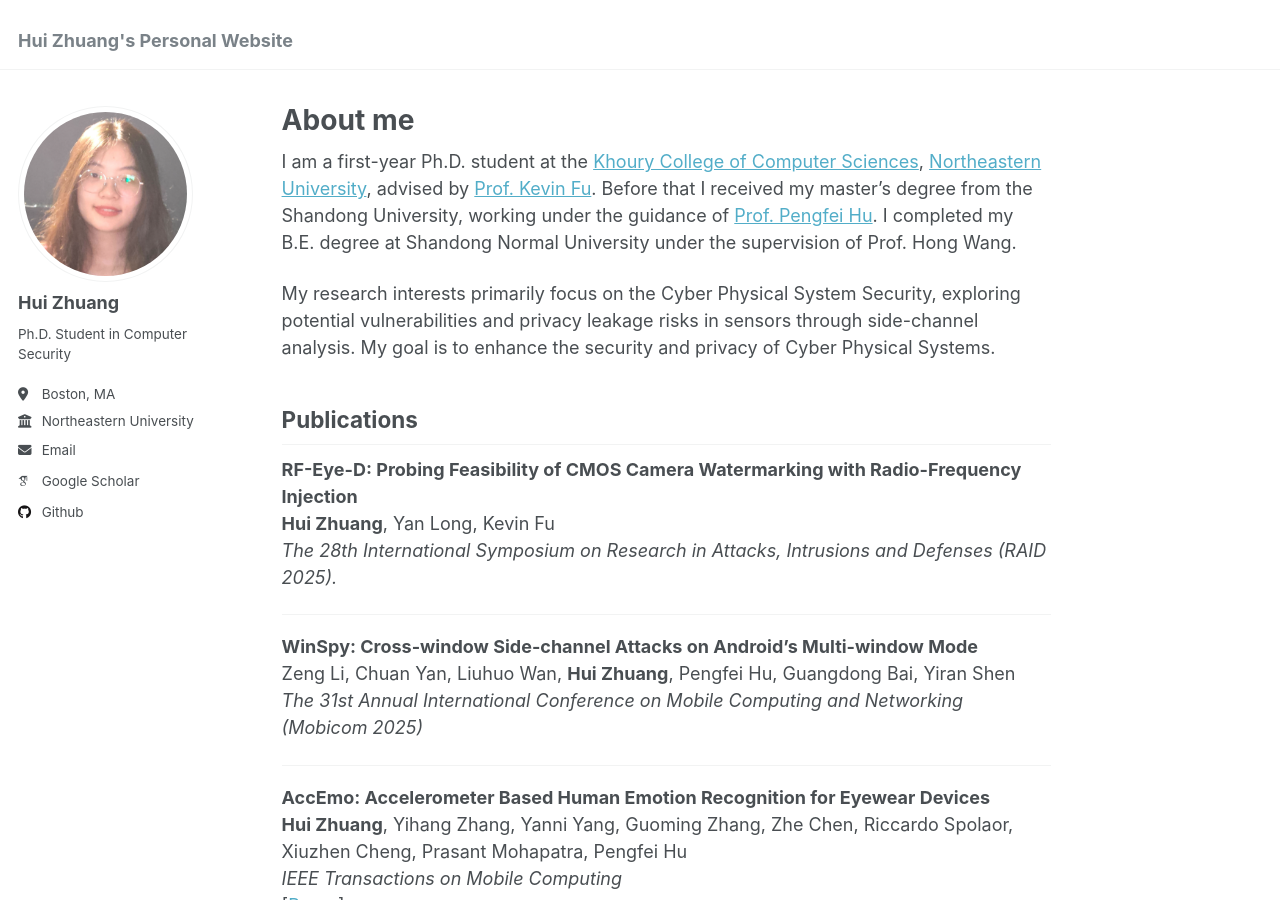
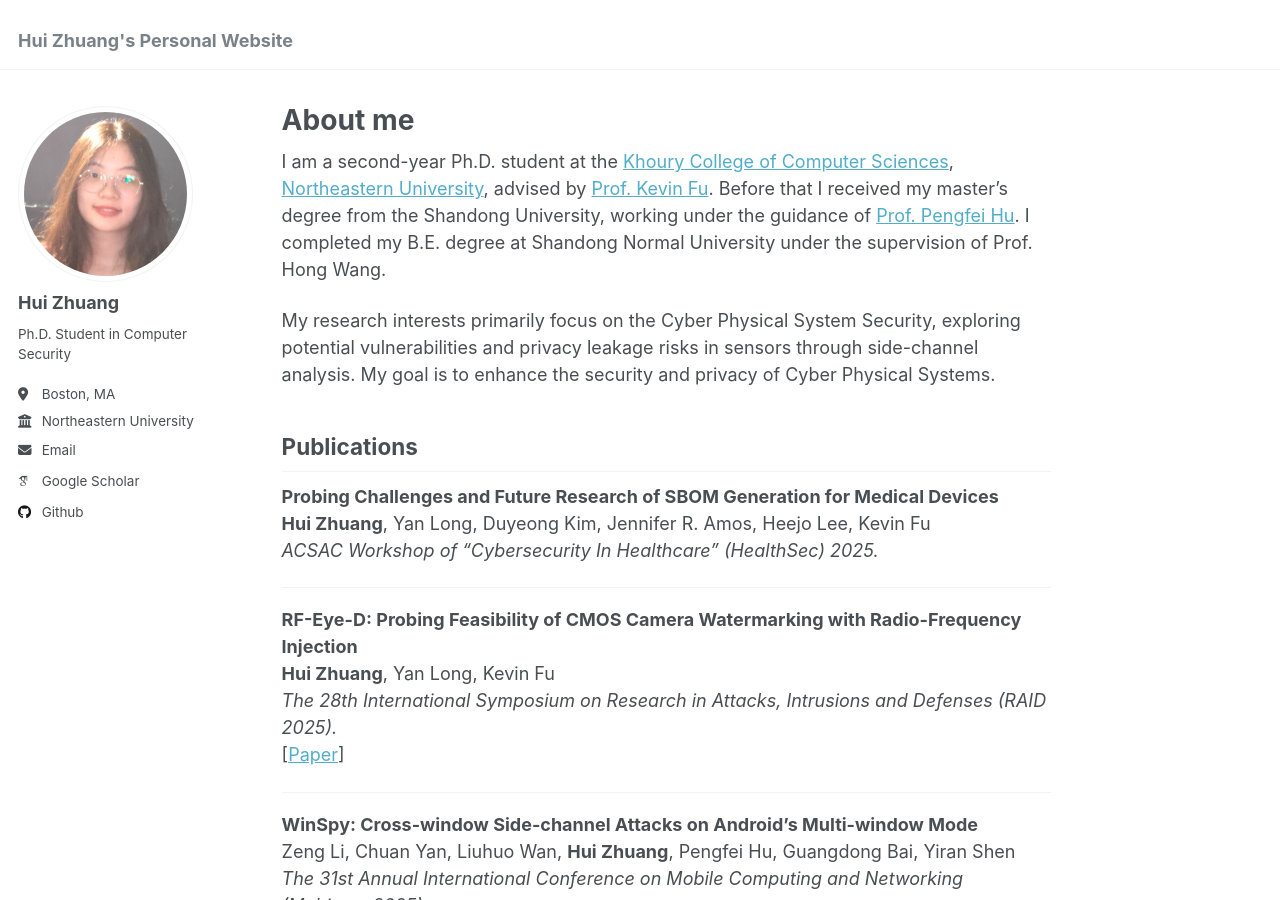
Before and after one commit to zhuang-hui/zhuang-hui.github.io, a Jekyll site: the page built from _pages/about.md, in a window 1280 px wide and 900 px high. Built offline with Jekyll 4.4.1, drawn with Linux system fonts in a browser that asks for light colours; some web fonts are replaced.

Commit message:
update publication

```diff
--- a/_pages/about.md
+++ b/_pages/about.md
@@ -6,18 +6,30 @@ redirect_from:
   - /about/
   - /about.html
 ---
-I am a first-year Ph.D. student at the [Khoury College of Computer Sciences](https://www.khoury.northeastern.edu/), [Northeastern University](https://www.northeastern.edu/), advised by [Prof. Kevin Fu](https://kevinfu.com/). Before that I received my master's degree from the Shandong University, working under the guidance of [Prof. Pengfei Hu](https://perfecthu.github.io/). I completed my B.E. degree at Shandong Normal University under the supervision of Prof. Hong Wang.
+I am a second-year Ph.D. student at the [Khoury College of Computer Sciences](https://www.khoury.northeastern.edu/), [Northeastern University](https://www.northeastern.edu/), advised by [Prof. Kevin Fu](https://kevinfu.com/). Before that I received my master's degree from the Shandong University, working under the guidance of [Prof. Pengfei Hu](https://perfecthu.github.io/). I completed my B.E. degree at Shandong Normal University under the supervision of Prof. Hong Wang.
 
 My research interests primarily focus on the Cyber Physical System Security, exploring potential vulnerabilities and privacy leakage risks in sensors through side-channel analysis. My goal is to enhance the security and privacy of Cyber Physical Systems.
 
 
 ## Publications
 
+**Probing Challenges and Future Research of SBOM Generation for Medical Devices**
+**Hui Zhuang**, Yan Long, Duyeong Kim, Jennifer R. Amos, Heejo Lee, Kevin Fu
+*ACSAC Workshop of "Cybersecurity In Healthcare" (HealthSec) 2025.*
+<!-- [[Paper](publication/zhuang-rf-eye-d-RAID-2025.pdf){:target="_blank"}]  -->
+
+
+---
+
+
 **RF-Eye-D: Probing Feasibility of CMOS Camera Watermarking with Radio-Frequency Injection**
 **Hui Zhuang**, Yan Long, Kevin Fu
 *The 28th International Symposium on Research in Attacks, Intrusions and Defenses (RAID 2025).*
+[[Paper](publication/zhuang-rf-eye-d-RAID-2025.pdf){:target="_blank"}]
+
 
 ---
+
 
 **WinSpy: Cross-window Side-channel Attacks on Android's Multi-window Mode**
 Zeng Li, Chuan Yan, Liuhuo Wan, **Hui Zhuang**, Pengfei Hu, Guangdong Bai, Yiran Shen
```
Also changed, not shown: 1 other file.
